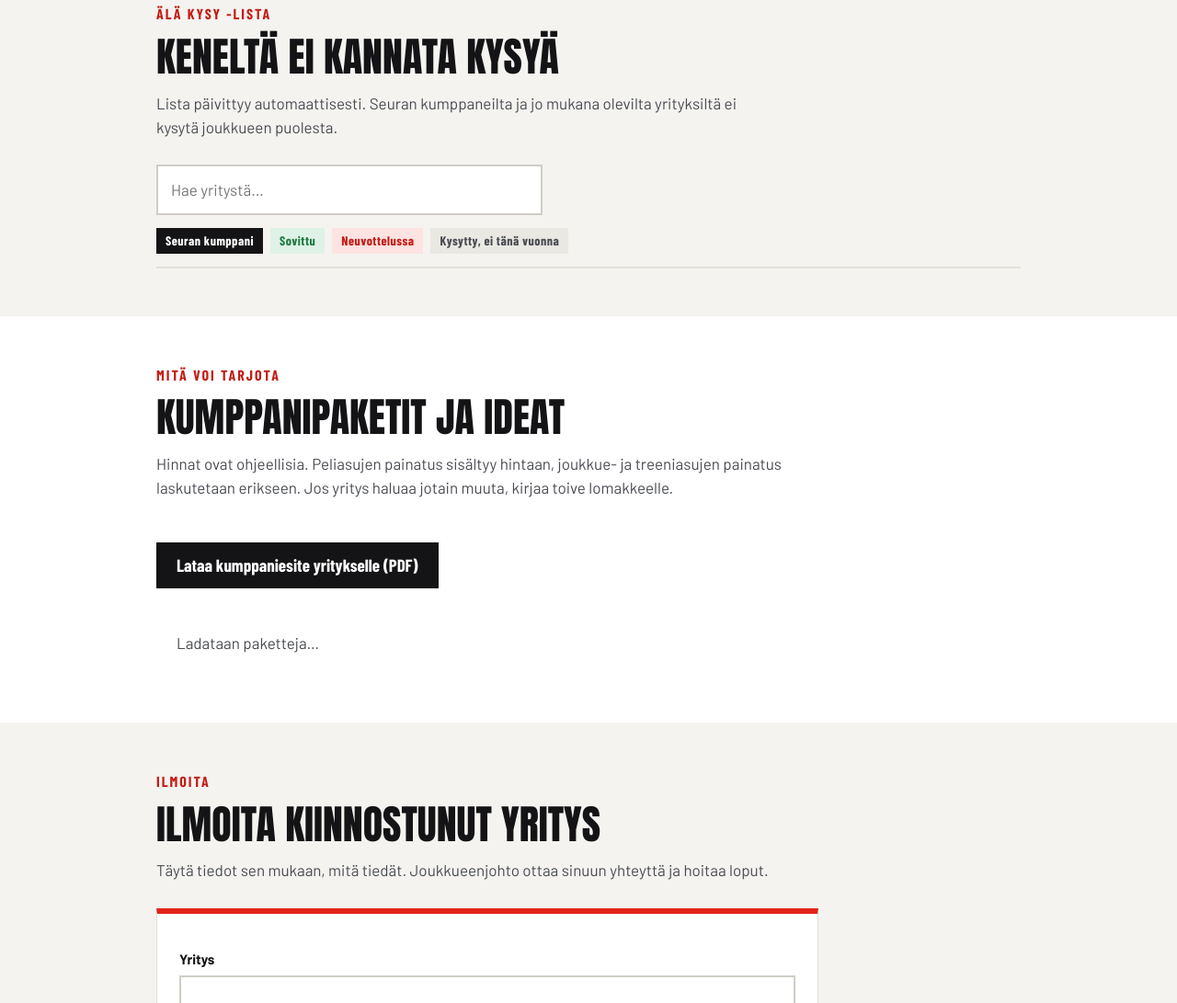
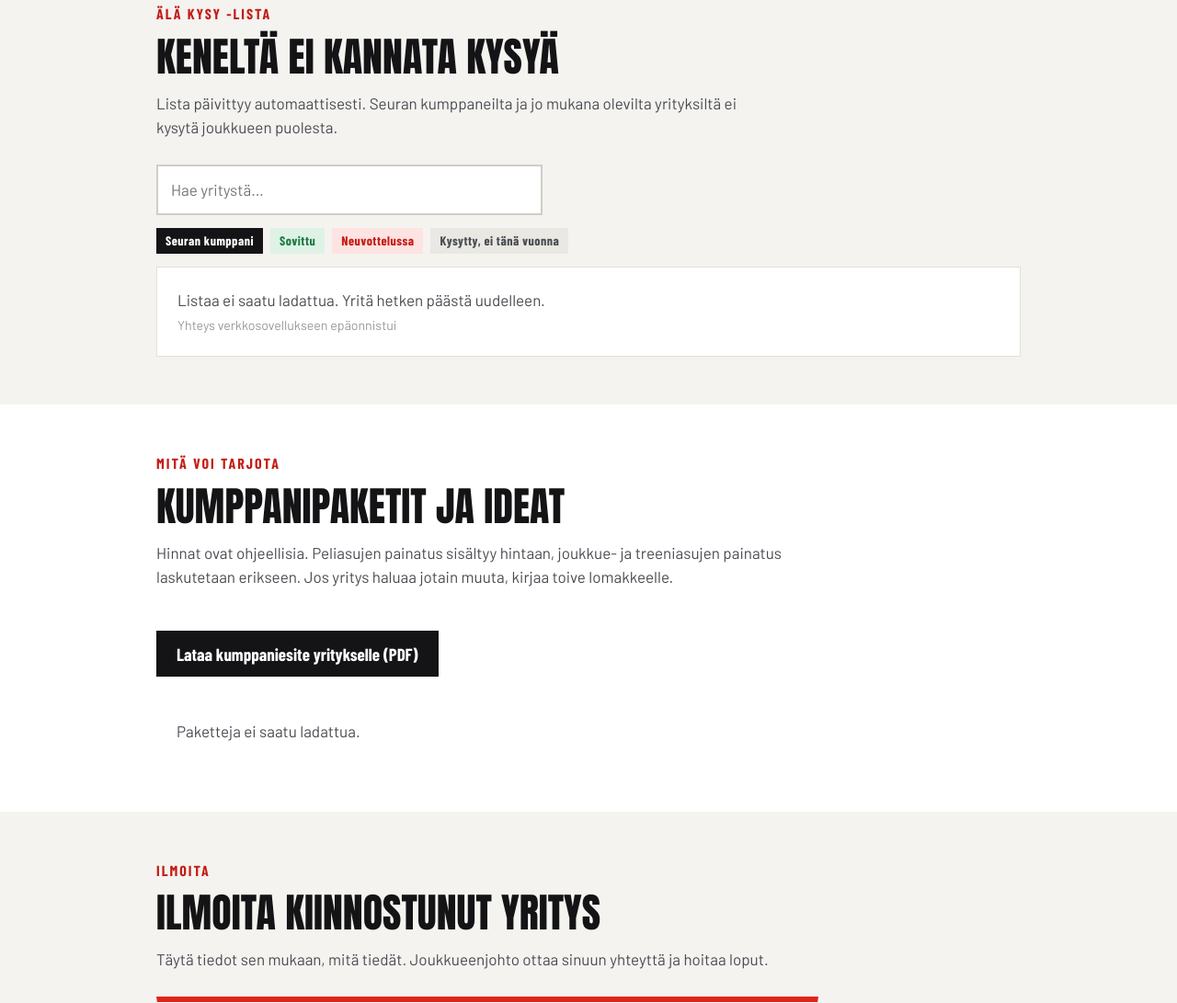
Before and after one commit to AkamonVellu/JoMaAkatemia, a plain HTML site: page kumppanit.html in a window 1280 px wide. Shown: the part 1123-2214 px from the top of the page at 92% size. Drawn offline with nearby package versions, Linux system fonts and the light colour scheme; no server answers.

Commit message:
Update kumppanit.html

```diff
--- a/kumppanit.html
+++ b/kumppanit.html
@@ -175,7 +175,7 @@ Terveisin
 
 <script>
 // Liitä tähän kumppanuustaulukon Apps Script -verkkosovelluksen /exec-osoite
-const API_URL = https://script.google.com/macros/s/AKfycbw_0DG6JGoMqWQQUHeYbXcvUrhdMG9c11NyoAL_-gLcw81qNAOA4RK2Qor84BLpesyJxw/exec;
+const API_URL = 'https://script.google.com/macros/s/AKfycbw_0DG6JGoMqWQQUHeYbXcvUrhdMG9c11NyoAL_-gLcw81qNAOA4RK2Qor84BLpesyJxw/exec';
 const DEMO = API_URL.indexOf('LIITÄ') === 0;
 const $ = s => document.querySelector(s);
 const esc = s => String(s == null ? '' : s).replace(/[&<>"']/g, c => ({'&':'&amp;','<':'&lt;','>':'&gt;','"':'&quot;',"'":'&#39;'}[c]));
@@ -197,12 +197,29 @@ function piirraPaketit(p) {
     p.filter(x => (x.ryhma || 'Muut') === r).map(x => '<div class="paketti"><h3>' + esc(x.nimi) + '</h3><span class="hinta">' + esc(x.hinta) + '</span><p>' + esc(x.sisalto) + '</p></div>').join('') + '</div>').join('');
   const s = $('#s_paketti'); s.length = 1; p.forEach(x => s.add(new Option(x.nimi + ' (' + x.hinta + ')', x.nimi))); s.add(new Option('Muu, ks. lisätiedot', 'Muu'));
 }
+function jsonp(url) {
+  return new Promise((ok, ei) => {
+    const nimi = 'jomaCb' + Date.now(), s = document.createElement('script');
+    const aika = setTimeout(() => { siivoa(); ei(new Error('Aikakatkaisu')); }, 15000);
+    function siivoa() { clearTimeout(aika); delete window[nimi]; s.remove(); }
+    window[nimi] = d => { siivoa(); ok(d); };
+    s.onerror = () => { siivoa(); ei(new Error('Yhteys verkkosovellukseen epäonnistui')); };
+    s.src = url + (url.indexOf('?') < 0 ? '?' : '&') + 'callback=' + nimi + '&t=' + Date.now();
+    document.body.appendChild(s);
+  });
+}
 async function lataa() {
   try {
-    const d = DEMO ? DEMODATA : await (await fetch(API_URL)).json();
+    let d;
+    if (DEMO) d = DEMODATA;
+    else { try { d = await (await fetch(API_URL)).json(); } catch (e) { console.warn('fetch epäonnistui, kokeillaan JSONP', e); d = await jsonp(API_URL); } }
     if (!d.ok) throw new Error(d.virhe);
     LISTA = d.lista || []; piirraLista(); piirraPaketit(d.paketit || []);
-  } catch (e) { $('#lista1').innerHTML = '<div class="tyhja">Listaa ei saatu ladattua. Yritä hetken päästä uudelleen.</div>'; }
+  } catch (e) {
+    console.error(e);
+    $('#lista1').innerHTML = '<div class="tyhja">Listaa ei saatu ladattua. Yritä hetken päästä uudelleen.<br><small style="color:#999">' + esc(e.message) + '</small></div>';
+    $('#paketit1').innerHTML = '<div class="tyhja">Paketteja ei saatu ladattua.</div>';
+  }
 }
 $('#haku').oninput = piirraLista;
 $('#ilmo').onsubmit = async e => {
```
